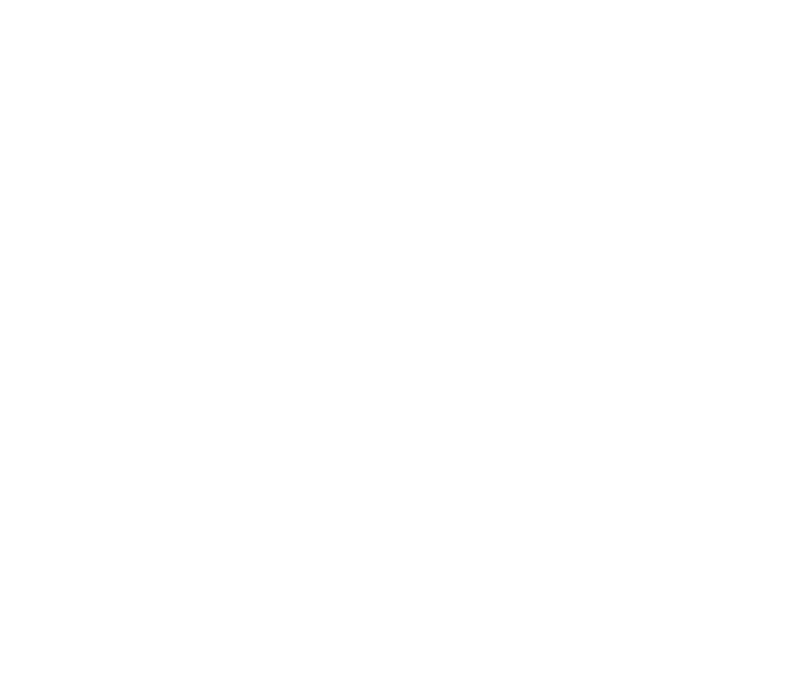
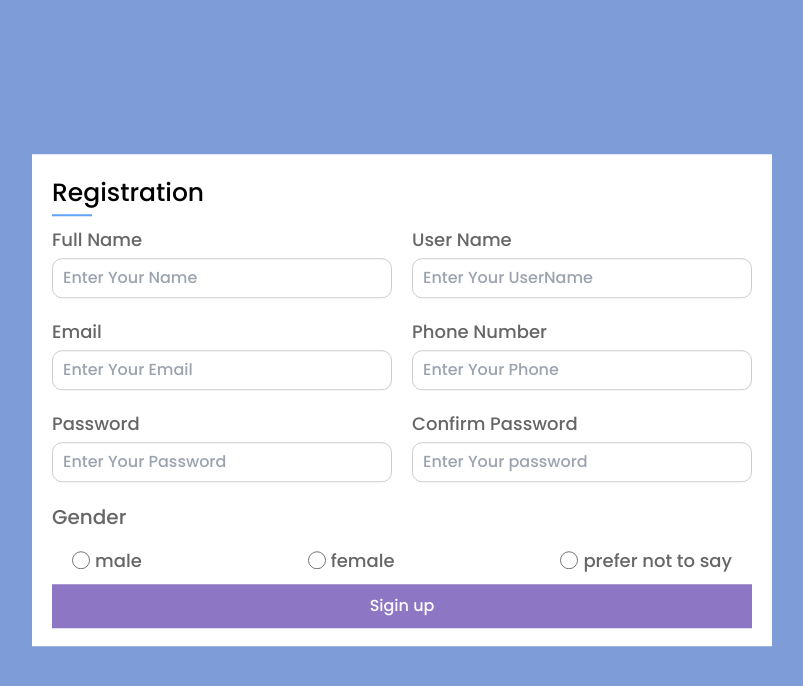
Before and after one commit to ahmedya3ser8/FreshCart, a React (Vite) app: page /register in a window 1280 px wide. Before the commit this address had no page. Shown: the top 686 px of the page, without its empty margins (238-1041 px from the left). Built offline with nearby package versions, Linux system fonts and the light colour scheme.

Commit message:
Create register page

```diff
--- a/src/App.jsx
+++ b/src/App.jsx
@@ -9,12 +9,14 @@
 import { ToastContainer } from 'react-toastify';
 import 'react-toastify/dist/ReactToastify.css';
 import Checkout from "./pages/Checkout";
+import Register from "./pages/Register";
 
 function App() {
   return (
     <>
       <ToastContainer />
       <Routes>
+        <Route path="register" element={<Register />}/>
         <Route path="/" element={<Layout />}>
           <Route path="/" element={<Home />}/>
           <Route path="products" element={<Products />}/>
--- a/src/components/popualrCategories/PopularCategories.jsx
+++ b/src/components/popularCategories/PopularCategories.jsx
@@ -54,8 +54,8 @@
             >
               {data.map((categorie, index) => (
                 <SwiperSlide key={index}>
-                    <img src={categorie.imgUrl} alt={categorie.title} className='h-[200px] w-full object-cover' />
-                    <h5 className='text-center text-[#777]'>{categorie.text}</h5>
+                  <img src={categorie.imgUrl} alt={categorie.title} className='h-[200px] w-full object-cover' />
+                  <h5 className='text-center text-[#777]'>{categorie.text}</h5>
                 </SwiperSlide>
               ))}
             </Swiper>
--- a/src/pages/Home.jsx
+++ b/src/pages/Home.jsx
@@ -1,5 +1,5 @@
 import Hero from "../components/hero/Hero";
-import PopularCategories from "../components/popualrCategories/PopularCategories";
+import PopularCategories from "../components/popularCategories/PopularCategories";
 import Products from "../components/products/Products";
 
 function Home() {
--- /dev/null
+++ b/src/pages/Register.jsx
@@ -0,0 +1,95 @@
+import { useState } from "react";
+import { useNavigate } from "react-router-dom";
+import { toast } from 'react-toastify';
+
+function Register() {
+  const [name, setName] = useState('');
+  const [userName, setUserName] = useState('');
+  const [email, setEmail] = useState('');
+  const [phone, setPhone] = useState(0);
+  const [password, setPassword] = useState(0);
+  const [confirmPassword, setConfirmPassword] = useState(0);
+  const [gender, setGender] = useState('');
+  const navigate = useNavigate();
+  const handleSubmit = (e) => {
+    e.preventDefault();
+    if(name == '' | userName == '' | email == '' | phone == '' | password == '' | confirmPassword == '' | gender == '') {
+      toast.error('Check All Inputs', {
+        position: 'bottom-left',
+        autoClose: 1500,
+      });
+    } else {
+      localStorage.setItem('name', JSON.stringify(name));
+      localStorage.setItem('userName', JSON.stringify(userName));
+      localStorage.setItem('email', JSON.stringify(email));
+      localStorage.setItem('phone', JSON.stringify(phone));
+      localStorage.setItem('password', JSON.stringify(password));
+      localStorage.setItem('confirmPassword', JSON.stringify(confirmPassword));
+      localStorage.setItem('gender', JSON.stringify(gender));
+      toast.success('Success Validate', {
+        position: 'bottom-left',
+        autoClose: 1500,
+      });
+      navigate('/')
+    }
+  }
+  return (
+    <section className="bg-[#7e9cd8] h-screen">
+      <div className="container">
+        <div className="register-form w-[95%] md:w-auto bg-white flex flex-col justify-center items-center absolute left-[50%] top-[50%] translate-x-[-50%] translate-y-[-50%] p-5">
+          <h2 className="text-[25px] text-left block w-full mb-[5px] md:mb-[10px] relative before:content-[''] before:absolute before:w-[40px] before:h-[2px] before:bottom-0 before:bg-blue-400 pb-1">Registration</h2>
+          <form className="register-form w-full md:w-[700px] h-auto md:h-[400px]" name="register-form">
+            <div className="register-box flex justify-between items-center flex-col md:flex-row gap-0 md:gap-5 mb-2 md:mb-5">
+              <div className="register-info w-full md:w-1/2">
+                <label htmlFor="Name" className="block text-[16px] md:text-[18px] mb-[5px] text-[#666]">Full Name</label>
+                <input type="text" placeholder="Enter Your Name" id="Name" name="FullName" onChange={(e) => setName(e.target.value)} className="w-full h-[40px] border-[1px] border-solid border-[#ccc] p-[10px] outline-none rounded-[10px]" />
+              </div>
+              <div className="register-info w-full md:w-1/2">
+                <label htmlFor="UserName" className="block text-[16px] md:text-[18px] mb-[5px] text-[#666]">User Name</label>
+                <input type="text" placeholder="Enter Your UserName" id="UserName" name="UserName" onChange={(e) => setUserName(e.target.value)} className="w-full h-[40px] border-[1px] border-solid border-[#ccc] p-[10px] outline-none rounded-[10px]" />
+              </div>
+            </div>
+            <div className="register-box flex justify-between items-center flex-col md:flex-row gap-0 md:gap-5 mb-2 md:mb-5">
+              <div className="register-info w-full md:w-1/2">
+                <label htmlFor="email" className="block text-[16px] md:text-[18px] mb-[5px] text-[#666]">Email</label>
+                <input type="email" placeholder="Enter Your Email" id="email" name="email" onChange={(e) => setEmail(e.target.value)} className="w-full h-[40px] border-[1px] border-solid border-[#ccc] p-[10px] outline-none rounded-[10px]"/>
+              </div>
+              <div className="register-info w-full md:w-1/2">
+                <label htmlFor="phone" className="block text-[16px] md:text-[18px] mb-[5px] text-[#666]">Phone Number</label>
+                <input type="number" placeholder="Enter Your Phone" id="phone" name="phone" onChange={(e) => setPhone(e.target.value)} className="w-full h-[40px] border-[1px] border-solid border-[#ccc] p-[10px] outline-none rounded-[10px]" />
+              </div>
+            </div>
+            <div className="register-box flex justify-between items-center flex-col md:flex-row gap-0 md:gap-5 mb-2 md:mb-5">
+              <div className="register-info w-full md:w-1/2">
+                <label htmlFor="password" className="block text-[16px] md:text-[18px] mb-[5px] text-[#666]">Password</label>
+                <input type="password" placeholder="Enter Your Password" id="password" name="password" onChange={(e) => setPassword(e.target.value)} className="w-full h-[40px] border-[1px] border-solid border-[#ccc] p-[10px] outline-none rounded-[10px]" />
+              </div>
+              <div className="register-info w-full md:w-1/2">
+                <label htmlFor="confirmPassword" className="block text-[16px] md:text-[18px] mb-[5px] text-[#666]">Confirm Password</label>
+                <input type="password" placeholder="Enter Your password" id="confirmPassword" name="confirm-password" onChange={(e) => setConfirmPassword(e.target.value)} className="w-full h-[40px] border-[1px] border-solid border-[#ccc] p-[10px] outline-none rounded-[10px]" />
+              </div>
+            </div>
+            <label className="block text-[20px] text-[#666] mb-[5px] md:mb-[15px]">Gender</label>
+            <div className="flex justify-between items-center px-0 md:px-[20px] gap-5 mb-[10px]">
+              <div className="flex items-center gap-[5px]">
+                <input type="radio" name="gender" id="male" value={gender} onChange={(e) => setGender(e.target.value)} className="w-[18px] h-[18px] rounded-full bg-[#ddd] cursor-pointer"/>
+                <label htmlFor="male" className="text-[14px] md:text-[18px] text-[#666] cursor-pointer">male</label>
+              </div>
+              <div className="flex items-center gap-[5px]">
+                <input type="radio" name="gender" id="female" value={gender} onChange={(e) => setGender(e.target.value)} className="w-[18px] h-[18px] rounded-full bg-[#ddd] cursor-pointer"  />
+                <label htmlFor="female" className="text-[14px] md:text-[18px] text-[#666] cursor-pointer">female</label>
+              </div>
+              <div className="flex items-center gap-[5px]">
+                <input type="radio" name="gender" id="other" value={gender} onChange={(e) => setGender(e.target.value)} className="w-[18px] h-[18px] rounded-full bg-[#ddd] cursor-pointer"  />
+                <label htmlFor="other" className="text-[14px] md:text-[18px] text-[#666] cursor-pointer">prefer not to say</label>
+              </div>
+            </div>
+            <button type="submit" className="block w-full bg-[#8d76c4] text-white font-medium p-[10px]" onClick={handleSubmit}>Sigin up</button>
+          </form>
+        </div>
+      </div>
+    </section>
+  )
+}
+
+export default Register;
```
